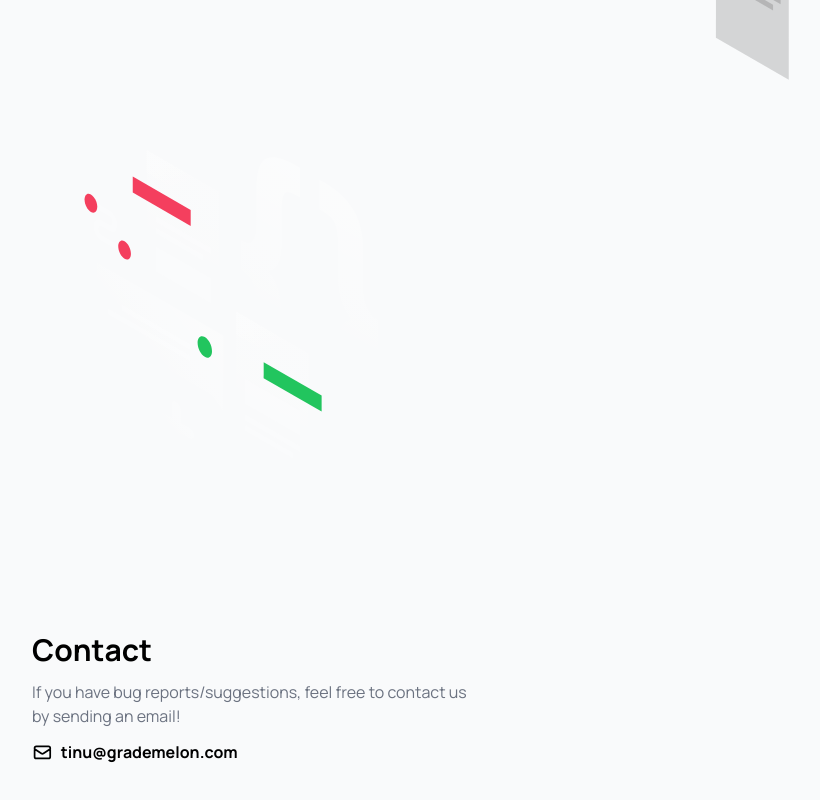
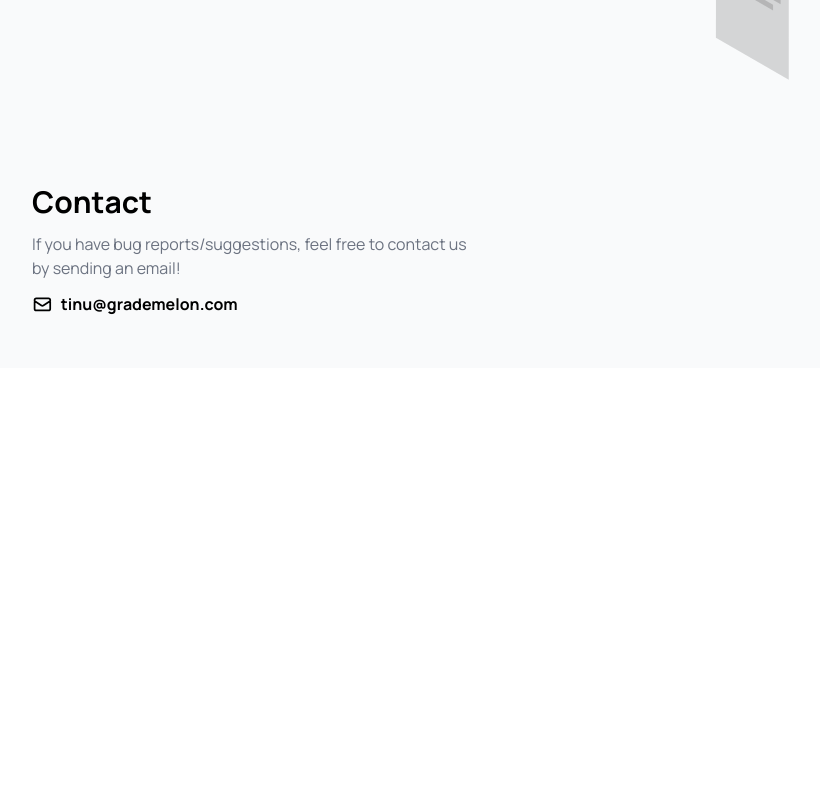
Before and after one commit to tinuh/grade-melon, a Next.js app: page / in a window 1280 px wide. Shown: the part 1748-2548 px from the top of the page, without its empty margins (160-980 px from the left). After the commit the page ends 2116 px from the top, so only its background shows below. Built offline with nearby package versions, Linux system fonts and the light colour scheme.

Commit message:
Fix flex

```diff
--- a/pages/index.tsx
+++ b/pages/index.tsx
@@ -236,7 +236,7 @@
                initial={{ y: 50, opacity: 0 }}
                animate={{ y: 0, opacity: 1 }}
                transition={{ delay: 0.2, duration: 0.5 }}
-               className="h-96 w-full hidden dark:block lg:flex"
+               className="h-96 w-full hidden dark:block"
                src="/assets/opensource.svg"
                alt="Open Source"
             />
```
